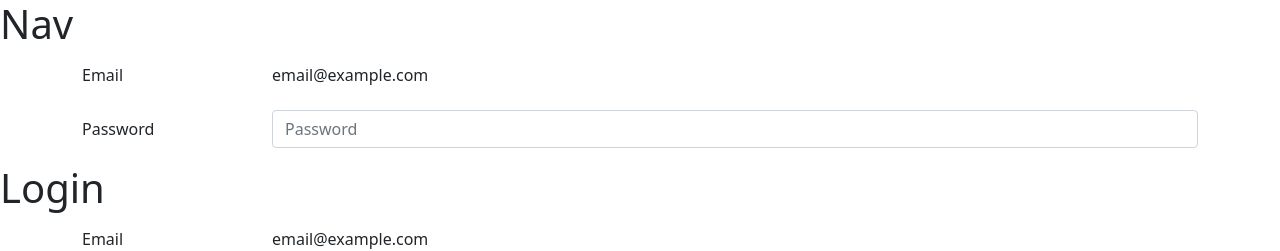
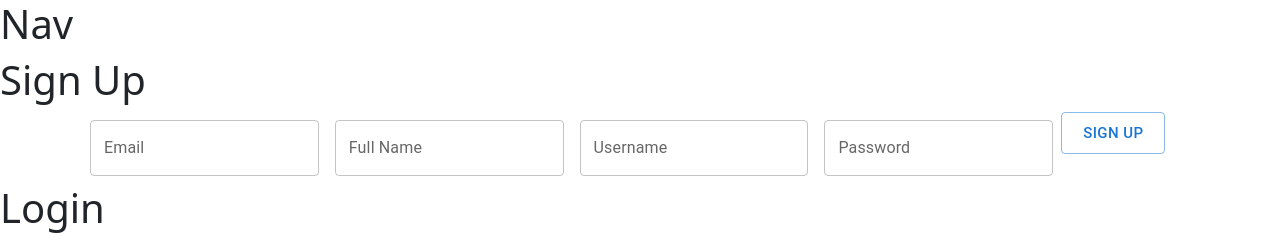
Before and after one commit to shinheep/travel-frontend, a React (Create React App) app: page /#/ in a window 1280 px wide. Shown: the top 251 px of the page. Built offline with nearby package versions, Linux system fonts and the light colour scheme; no server answers.

Commit message:
edit signup component

```diff
--- a/src/Components/SignUp.js
+++ b/src/Components/SignUp.js
@@ -1,37 +1,54 @@
-import { Container, Col, Row } from "react-bootstrap";
-import { Form } from "react-bootstrap";
+import Box from "@mui/material/Box";
+import TextField from "@mui/material/TextField";
+import Button from "@mui/material/Button";
+import { Container } from "react-bootstrap";
+import React, { useState } from "react";
 
 function SignUp() {
+  const [accountInfo, setAccountInfo] = useState({ email: "", name: "",password:"" });
+
   return (
     <>
+      <h1>Sign Up</h1>
       <Container>
-        <Form>
-          <Form.Group as={Row} className="mb-3" controlId="formPlaintextEmail">
-            <Form.Label column sm="2">
-              Email
-            </Form.Label>
-            <Col sm="10">
-              <Form.Control
-                plaintext
-                readOnly
-                defaultValue="email@example.com"
-              />
-            </Col>
-          </Form.Group>
-
-          <Form.Group
-            as={Row}
-            className="mb-3"
-            controlId="formPlaintextPassword"
-          >
-            <Form.Label column sm="2">
-              Password
-            </Form.Label>
-            <Col sm="10">
-              <Form.Control type="password" placeholder="Password" />
-            </Col>
-          </Form.Group>
-        </Form>
+        <Box
+          component="form"
+          sx={{
+            "& .MuiTextField-root": { m: 1, width: "25ch" },
+          }}
+          noValidate
+          autoComplete="off"
+        >
+          <div>
+            <TextField
+              className="outlined-textarea"
+              label="Email"
+              placeholder="Email"
+              multiline
+            />
+            <TextField
+              className="outlined-textarea"
+              label="Full Name"
+              placeholder="Full Name"
+              multiline
+            />
+            <TextField
+              className="outlined-textarea"
+              label="Username"
+              placeholder="Username"
+              multiline
+            />
+            <TextField
+              className="outlined-password-input"
+              type="password"
+              label="Password"
+              autoComplete="current-password"
+            />
+            <Button variant="outlined" size="large">
+              Sign up
+            </Button>
+          </div>
+        </Box>
       </Container>
     </>
   );
```
